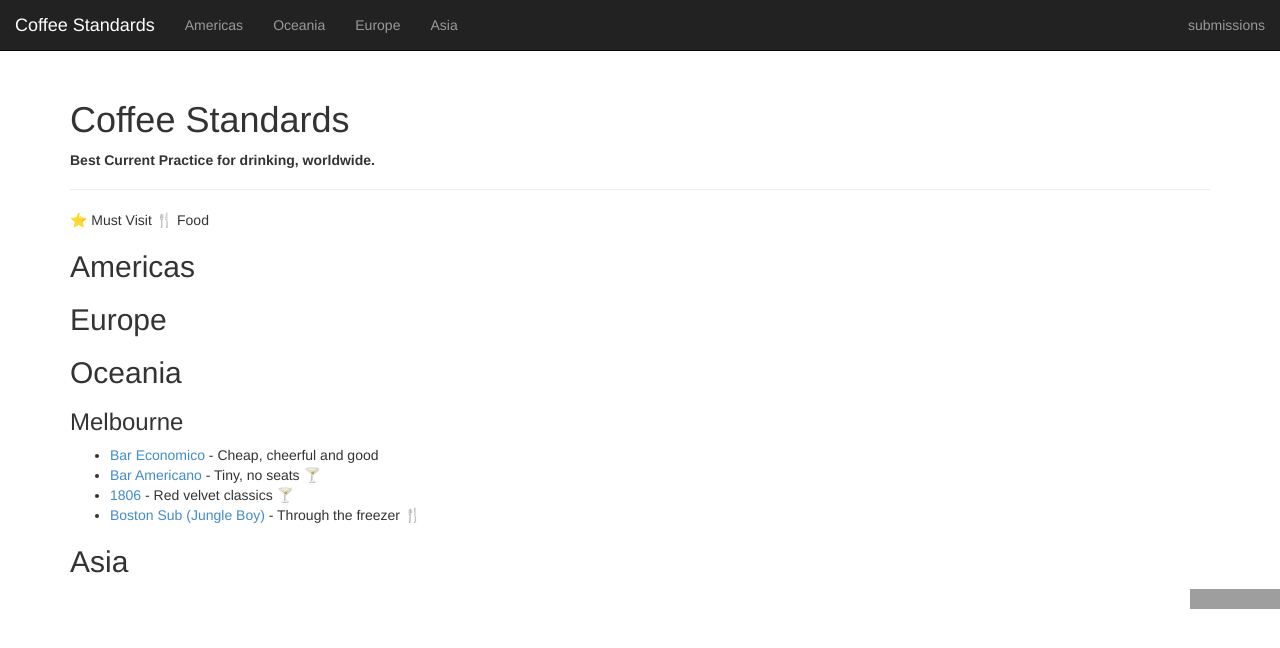
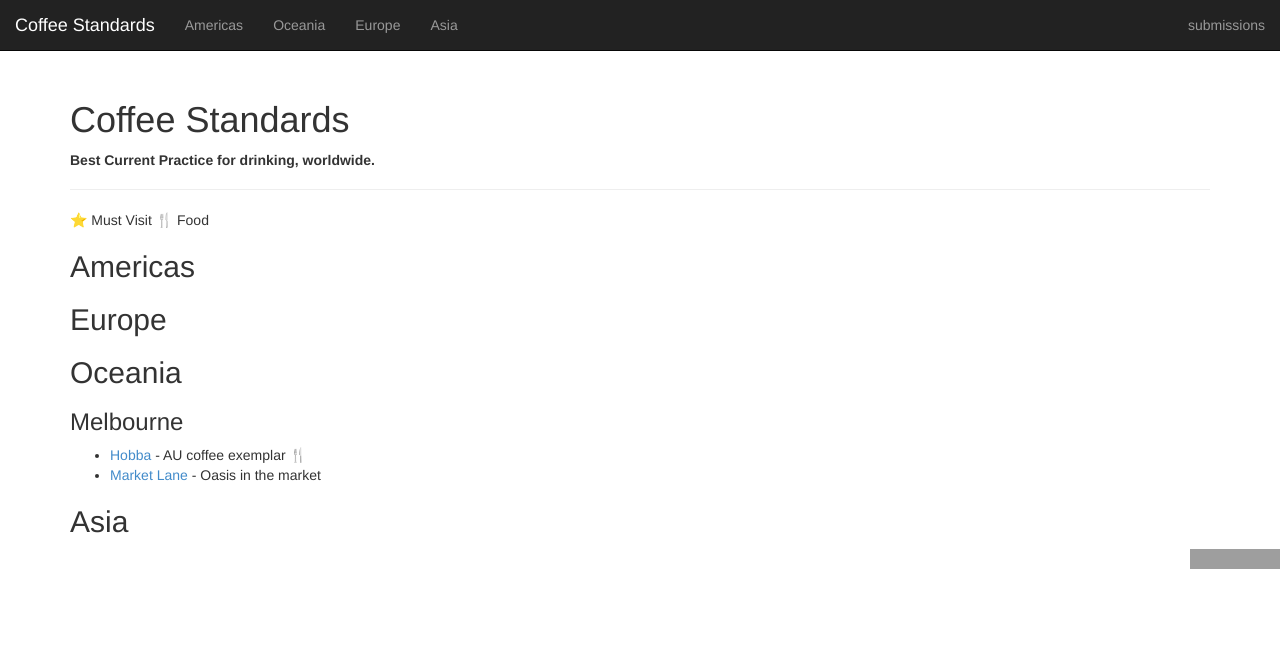
Before and after one commit to nrooney/coffeestandards.github.io, a Jekyll site: the page built from index.md, in a window 1280 px wide. Shown: the top 648 px of the page. Built offline with Jekyll 4.4.1, drawn with Linux system fonts in a browser that asks for light colours; grey boxes are pictures that could not be loaded.

Commit message:
update melbourne

```diff
--- a/index.md
+++ b/index.md
@@ -23,10 +23,9 @@ show_nav: true
 
 ### Melbourne
 
-* [Bar Economico](http://www.bareconomico.com.au/) - Cheap, cheerful and good
-* [Bar Americano](https://www.facebook.com/baramericanomel) - Tiny, no seats  🍸
-* [1806](http://www.1806.com.au) - Red velvet classics 🍸
-* [Boston Sub (Jungle Boy)](http://www.bostonsub.com.au) - Through the freezer 🍴
+* [Hobba](http://www.hobba.com.au) - AU coffee exemplar 🍴
+* [Market Lane](http://www.marketlane.com.au) - Oasis in the market
+
 
 
 ## Asia
```
